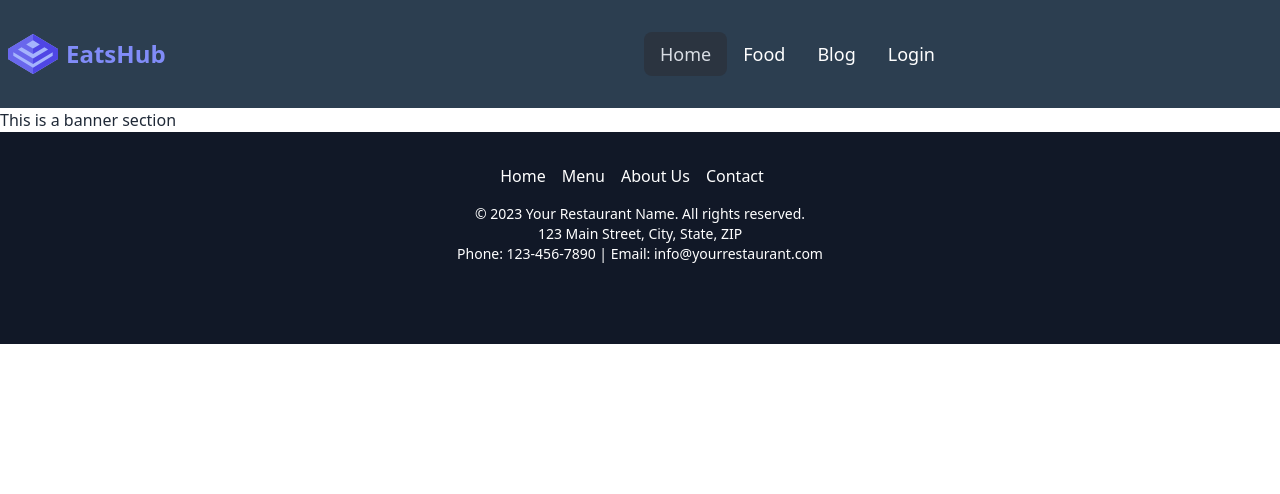
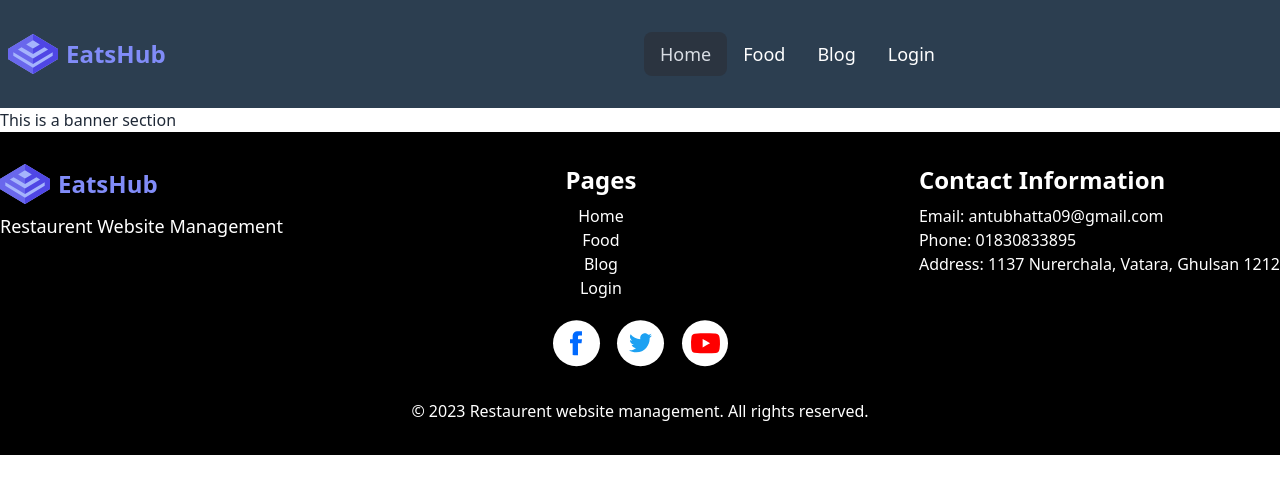
Before and after one commit to antubhatta/restaurent-management-website-11-client, a React (Vite) app: page / in a window 1280 px wide. Shown: the top 494 px of the page. Built offline with nearby package versions, Linux system fonts and the light colour scheme.

Commit message:
footer section added successfully

```diff
--- /dev/null
+++ b/src/Components/ErrorPage.jsx
@@ -0,0 +1,26 @@
+import error1 from '../assets/istockphoto-537812190-1024x1024.jpg'
+import { useRouteError } from "react-router-dom";
+import { Link } from "react-router-dom";
+const ErrorPage = () => {
+    const error =useRouteError()
+    return (
+
+         <div className="flex flex-col bg-gradient-to-br from-red-500 to-blue-500 items-center justify-center gap-4 min-h-screen ">
+            {/* <h2 className="text-3xl lg:text-9xl  text-white font-extrabold">404</h2> */}
+      {/* <p className="text-3xl text-white font-medium">Page {error.statusText || error.message}</p> */}
+      {
+        error.status === 404 && <div>
+            {/* <p className="text-base lg:text-xl font-medium text-white">We encountered an error while processing your request.</p>
+    <p className="text-base lg:text-xl font-medium text-white">Please try again later or contact support..</p> */}
+   <img className='h-full w-full' src={error1} alt="" />
+          <div className="flex justify-center">
+          <Link to="/"><button className="text-lg lg:text-xl mt-4 bg-gradient-to-r from-blue-500 to-pink-500 transform hover:scale-105 font-medium rounded-2xl text-white px-5 py-3 ">Home Page</button></Link>
+          </div>
+        </div>
+      }
+        </div>
+
+    );
+};
+
+export default ErrorPage;
--- a/src/Routes/Routes.jsx
+++ b/src/Routes/Routes.jsx
@@ -1,10 +1,12 @@
 import { createBrowserRouter } from "react-router-dom";
 import Main from "../Layout/Main";
 import Home from "../Pages/Home/Home/Home";
+import ErrorPage from "../Components/ErrorPage";
  const router = createBrowserRouter([
     {
       path: "/",
       element: <Main></Main>,
+      errorElement: <ErrorPage></ErrorPage>,
       children: [
         {
           path: "/",
--- a/src/Shared/Footer/Footer.jsx
+++ b/src/Shared/Footer/Footer.jsx
@@ -1,47 +1,52 @@
-
-
+import logo from "../../assets/logoipsum-249.svg"
+import { NavLink,Link } from "react-router-dom";
 const Footer = () => {
     return (
-    <footer className="bg-gray-900 text-white py-8">
-      <div className="container mx-auto flex flex-col items-center justify-center">
-        <div className="flex flex-wrap justify-center mb-4">
-          <a href="/" className="mr-4 hover:text-gray-400 transition duration-300">
-            Home
-          </a>
-          <a href="/menu" className="mr-4 hover:text-gray-400 transition duration-300">
-            Menu
-          </a>
-          <a href="/about" className="mr-4 hover:text-gray-400 transition duration-300">
-            About Us
-          </a>
-          <a href="/contact" className="mr-4 hover:text-gray-400 transition duration-300">
-            Contact
-          </a>
+        <footer className="bg-black dark:bg-slate-800 text-white py-8">
+  <div className="container mx-auto flex p-6 lg:p-0 flex-col md:flex-row justify-between">
+    <div className="mb-4 md:mb-0">
+    <div className="flex gap-2 items-center">
+              <img src={logo} alt="" />
+              <Link to="/" className=" normal-case text-lg md:text-xl lg:text-2xl  dark:text-white font-bold"><p className="text-indigo-400" >EatsHub</p></Link>
+
               </div>
-        <div className="text-sm text-center">
-          <p>&copy; {new Date().getFullYear()} Your Restaurant Name. All rights reserved.</p>
-          <p>123 Main Street, City, State, ZIP</p>
-          <p>Phone: 123-456-7890 | Email: info@yourrestaurant.com</p>
+      <p className="text-base mt-2 md:text-lg">Restaurent Website Management</p>
     </div>
-        <div className="mt-4">
-          <span className="text-2xl mx-2">
-            <a href="https://www.facebook.com/yourrestaurant" target="_blank" rel="noopener noreferrer">
-              <i className="fab fa-facebook-square hover:text-gray-400 transition duration-300"></i>
-            </a>
-          </span>
-          <span className="text-2xl mx-2">
-            <a href="https://www.twitter.com/yourrestaurant" target="_blank" rel="noopener noreferrer">
-              <i className="fab fa-twitter-square hover:text-gray-400 transition duration-300"></i>
-            </a>
-          </span>
-          <span className="text-2xl mx-2">
-            <a href="https://www.instagram.com/yourrestaurant" target="_blank" rel="noopener noreferrer">
-              <i className="fab fa-instagram-square hover:text-gray-400 transition duration-300"></i>
-            </a>
-          </span>
+    <div className="mb-4 md:mb-0">
+      <h3 className="text-lg lg:text-2xl font-semibold mb-2">Pages</h3>
+      <ul className="text-center">
+      <li><NavLink to="/">Home</NavLink></li>
+        <li><NavLink to="/food">Food</NavLink></li>
+        <li><NavLink to="/blog">Blog</NavLink></li>
+        <li><NavLink to="/login">Login</NavLink></li>
+      </ul>
+    </div>
+    <div className="mb-4 md:mb-0">
+      <h3 className="text-lg lg:text-2xl font-semibold mb-2">Contact Information</h3>
+      <p>Email: antubhatta09@gmail.com</p>
+      <p>Phone: 01830833895</p>
+      <p>Address: 1137 Nurerchala, Vatara, Ghulsan 1212</p>
     </div>
   </div>
+  <div className="flex justify-center mb-3 mt-5">
+    <div className="grid grid-flow-col gap-4">
+      <a><svg xmlns="http://www.w3.org/2000/svg" width="175" height="47" viewBox="0 0 175 47" fill="none">
+<ellipse cx="23.5" cy="23.2998" rx="23.5" ry="23" fill="white"/>
+<path d="M24.9796 35.1714V23.3602H28.5295L29 19.2032H24.9796L24.9856 17.1224C24.9856 16.0382 25.0954 15.4575 26.7557 15.4575H28.9751V11.2998H25.4245C21.1595 11.2998 19.6586 13.3163 19.6586 16.7079V19.2035H17V23.3609H19.6586V35.004C20.6944 35.1975 21.7651 35.2998 22.8615 35.2998C23.5697 35.2998 24.2773 35.257 24.9796 35.1714Z" fill="#006AFF"/>
+<ellipse cx="87.5" cy="23.2998" rx="23.5" ry="23" fill="white"/>
+<path d="M83.2333 32.2998C91.9129 32.2998 96.6595 24.9907 96.6595 18.6525C96.6595 18.4449 96.6554 18.2383 96.6461 18.0325C97.5697 17.3532 98.3668 16.5122 99 15.5487C98.1545 15.9308 97.2446 16.188 96.2901 16.3039C97.2644 15.7101 98.0123 14.7707 98.3652 13.651C97.4389 14.2095 96.4255 14.6033 95.3688 14.8152C94.5077 13.8829 93.2817 13.2998 91.9243 13.2998C89.3184 13.2998 87.2052 15.4478 87.2052 18.0956C87.2052 18.4721 87.2466 18.8381 87.3276 19.1893C83.4057 18.9887 79.928 17.0801 77.6006 14.1779C77.1814 14.9099 76.9609 15.7418 76.9616 16.5887C76.9616 18.2528 77.7947 19.7219 79.0615 20.5813C78.3122 20.5581 77.5792 20.3523 76.9244 19.9814C76.9237 20.0015 76.9237 20.0211 76.9237 20.0427C76.9237 22.3656 78.5502 24.305 80.7094 24.7445C80.3039 24.8568 79.8855 24.9135 79.4651 24.9133C79.1616 24.9133 78.8658 24.8829 78.5783 24.8268C79.179 26.7326 80.9211 28.1195 82.9864 28.1582C81.3713 29.445 79.3368 30.2114 77.1256 30.2114C76.7494 30.2117 76.3736 30.1895 76 30.1449C78.0884 31.5056 80.5682 32.2995 83.2335 32.2995" fill="#1DA1F2"/>
+<circle cx="152" cy="23.2998" r="23" fill="white"/>
+<path d="M153.142 33.2736L147.193 33.1651C145.266 33.1273 143.335 33.2028 141.447 32.8111C138.574 32.226 138.37 29.3568 138.157 26.9502C137.864 23.5667 137.977 20.1218 138.531 16.7666C138.844 14.884 140.074 13.7606 141.977 13.6384C148.4 13.1947 154.865 13.2473 161.274 13.4543C161.951 13.4733 162.633 13.577 163.3 13.695C166.594 14.2707 166.675 17.5221 166.888 20.2592C167.101 23.0244 167.011 25.8039 166.604 28.5504C166.278 30.8244 165.653 32.7313 163.016 32.9154C159.712 33.1561 156.484 33.3499 153.171 33.2882C153.171 33.2736 153.152 33.2736 153.142 33.2736ZM149.645 27.5165C152.134 26.0913 154.577 24.6898 157.052 23.2741C154.558 21.8489 152.12 20.4474 149.645 19.0318V27.5165Z" fill="#FF0000"/>
+</svg></a>
+
+    </div>
+  </div>
+  <div className="mt-8 text-center">
+    <p>&copy; 2023 Restaurent website management. All rights reserved.</p>
+  </div>
+
 </footer>
+
     );
 };
 
```
Also changed, not shown: src/assets/istockphoto-537812190-1024x1024.jpg (added). Lines whose indentation alone changed are shown as unchanged.
